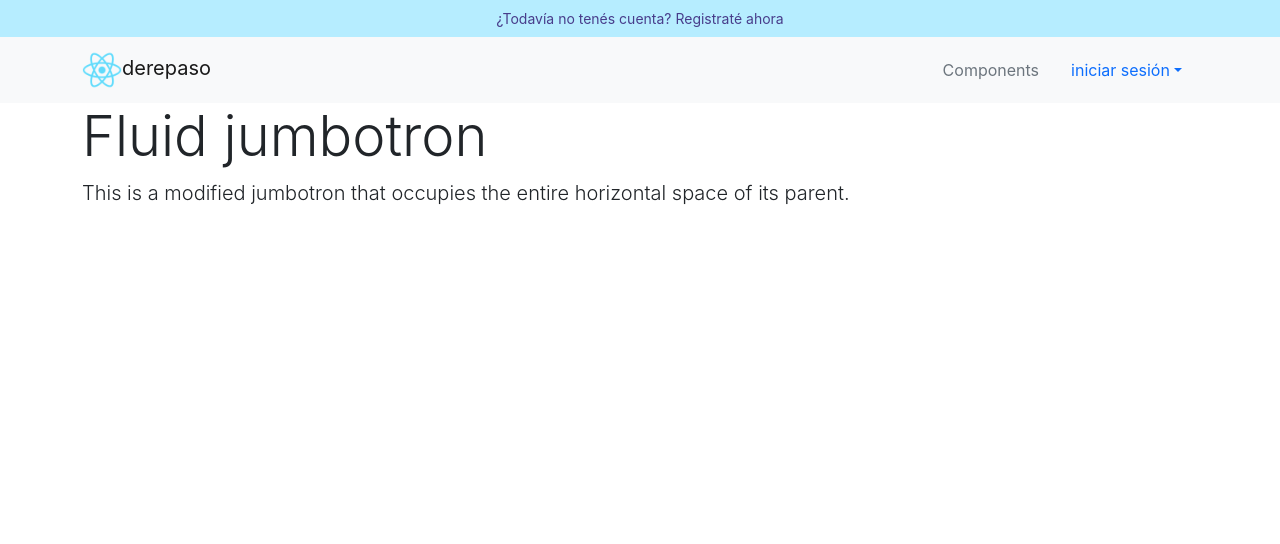
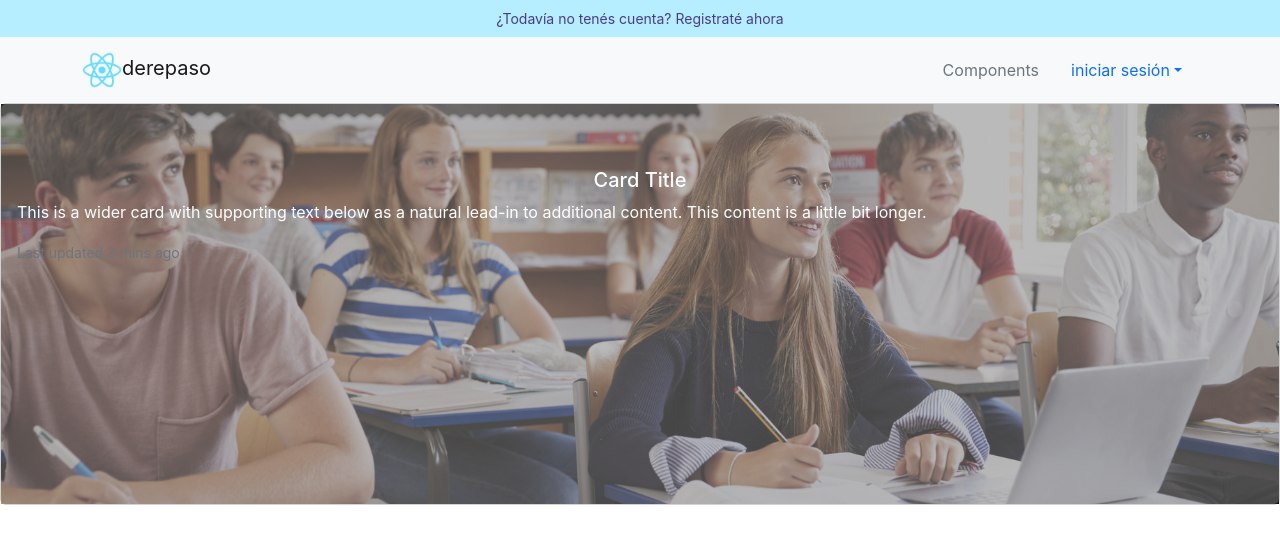
Before and after one commit to fedepelech/front-profesores-particulares, a React (Create React App) app: page / in a window 1280 px wide. Shown: the top 544 px of the page. Built offline with nearby package versions, Linux system fonts and the light colour scheme.

Commit message:
mas avances

```diff
--- a/src/components/banner/index.jsx
+++ b/src/components/banner/index.jsx
@@ -1,13 +1,34 @@
 import React from "react";
 import { Card, CardImg, CardImgOverlay, CardText, CardTitle } from "reactstrap";
 
+import './styles.css';
+
 export const Banner = () => {
   return (
-    <div class="jumbotron jumbotron-fluid">
-    <div class="container">
-      <h1 class="display-4">Fluid jumbotron</h1>
-      <p class="lead">This is a modified jumbotron that occupies the entire horizontal space of its parent.</p>
-    </div>
-  </div>
+    <Card inverse>
+      <CardImg
+        alt="Card image cap"
+        src="/assets/banner12.jpg"
+        style={{
+          height: "400px",
+          objectFit: "cover",
+          borderRadius: 0,
+        }}
+        width="100%"
+      />
+      <CardImgOverlay className="overlay">
+        <CardTitle tag="h5" className="card-title">
+          Card Title
+        </CardTitle>
+        <CardText>
+          This is a wider card with supporting text below as a natural lead-in to additional content. This content is a little bit longer.
+        </CardText>
+        <CardText>
+          <small className="text-muted">
+            Last updated 3 mins ago
+          </small>
+        </CardText>
+      </CardImgOverlay>
+    </Card>
   );
 };
--- a/src/components/banner/styles.css
+++ b/src/components/banner/styles.css
@@ -0,0 +1,7 @@
+.overlay {
+    background-color: rgba(128, 128, 128, 0.527);
+}
+.card-title {
+    margin-top: 3rem;
+    text-align: center;
+}
```
Also changed, not shown: public/assets/banner1.jpg, public/assets/banner12.jpg (added).
